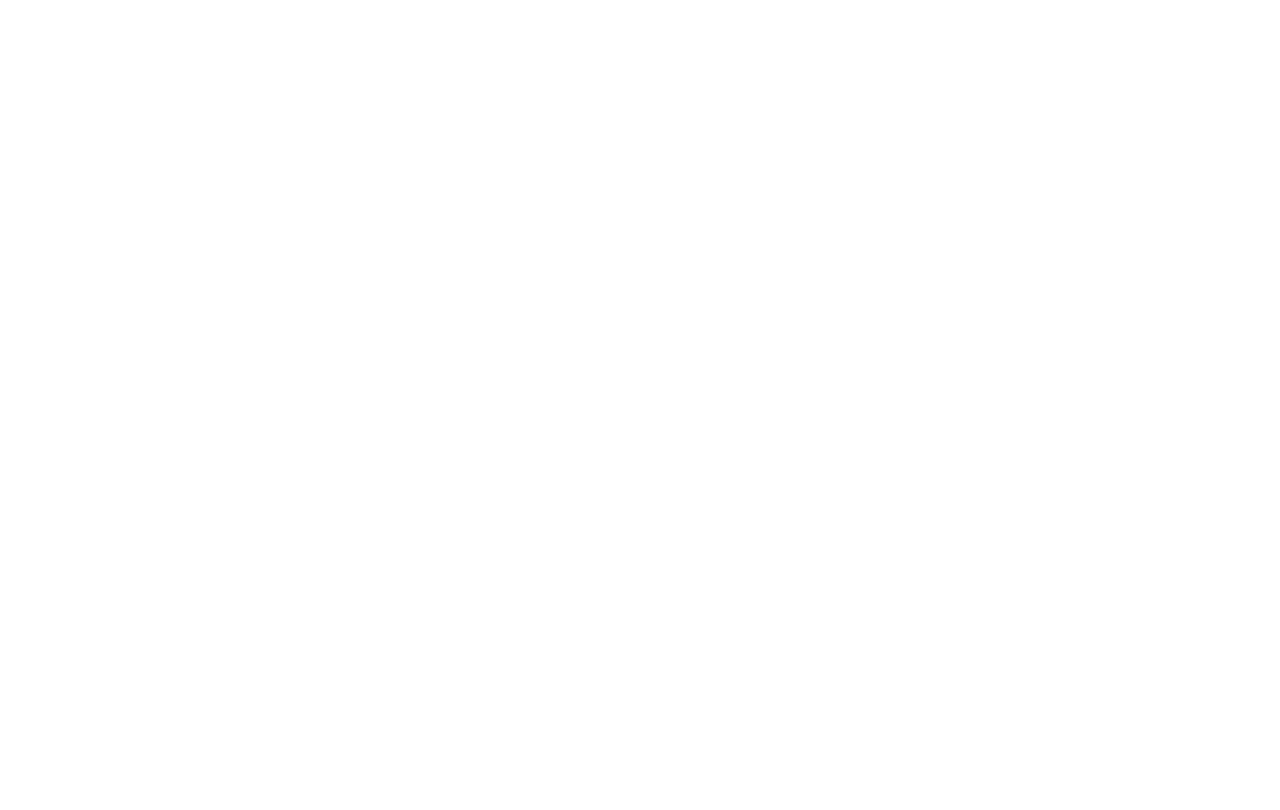
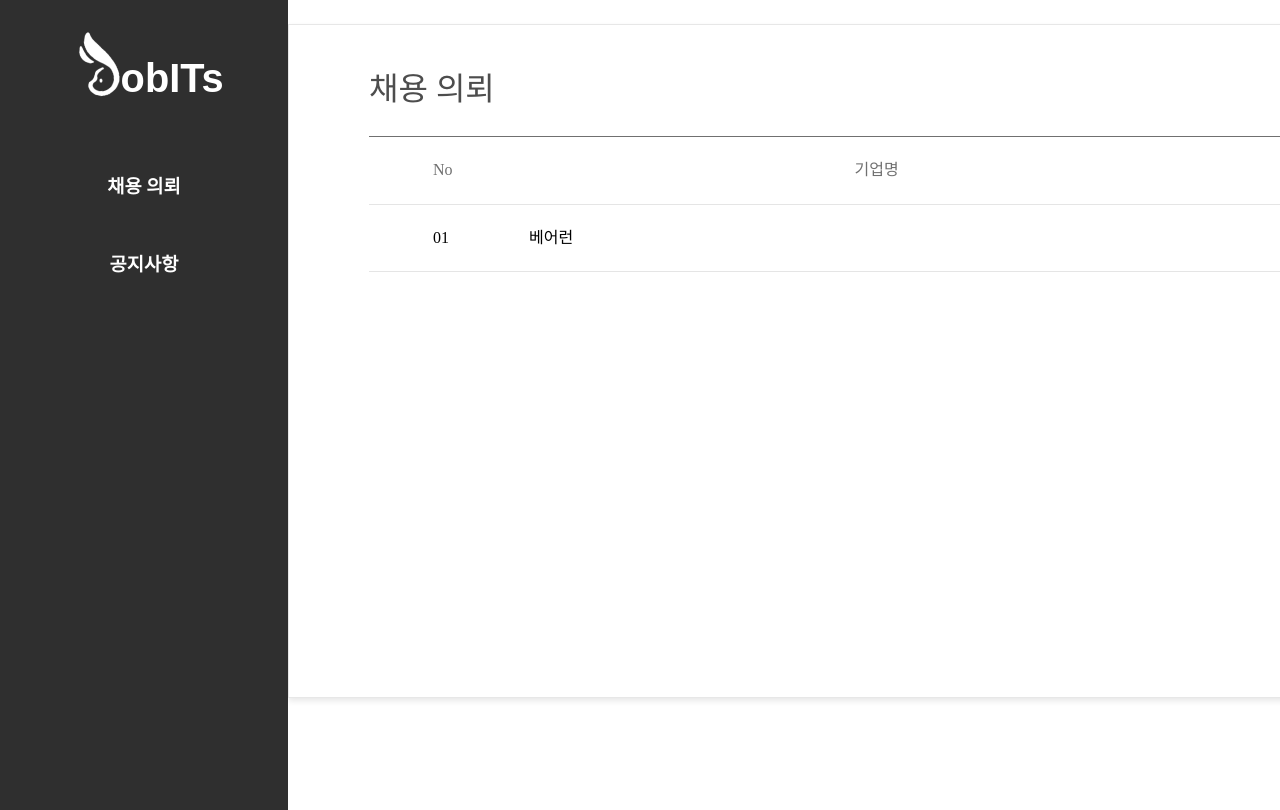
Before and after one commit to DSM-jobITs/jobITs_v2_Client_Admin, a React (Create React App) app: page /employ in a window 1280 px wide. Built offline with nearby package versions, Linux system fonts and the light colour scheme.

Commit message:
[ADD] <EmployRequest> component

```diff
--- a/src/components/EmployRequest/EmployRequest.tsx
+++ b/src/components/EmployRequest/EmployRequest.tsx
@@ -1,13 +1,21 @@
 import React from "react";
-//import {  } from "./EmployRequest.style.ts";
-interface EmployRequestProps {
-
-}
+import * as S from "./EmployRequest.style";
+import EmployRequestPageTemplate from "../Common/PageTemplate/EmployRequestPageTemplate";
+import { EmployRequestTitleBox, EmployRequestItem } from "./index";
+interface EmployRequestProps {}
 
 const EmployRequest = ({}: EmployRequestProps) => {
   return (
     <>
-      <div></div>
+      <EmployRequestPageTemplate>
+        <S.EmployContainer>
+          <S.Container>
+            <EmployRequestTitleBox />
+            <EmployRequestItem />
+          </S.Container>
+        </S.EmployContainer>
+        <S.AddButton>기업 추가</S.AddButton>
+      </EmployRequestPageTemplate>
     </>
   );
 };
```
